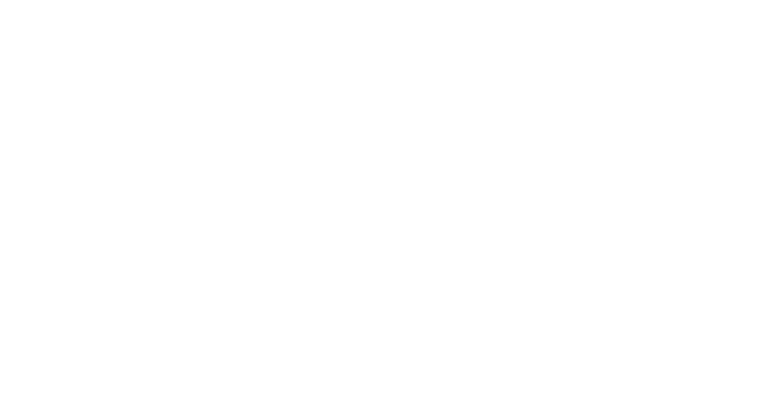
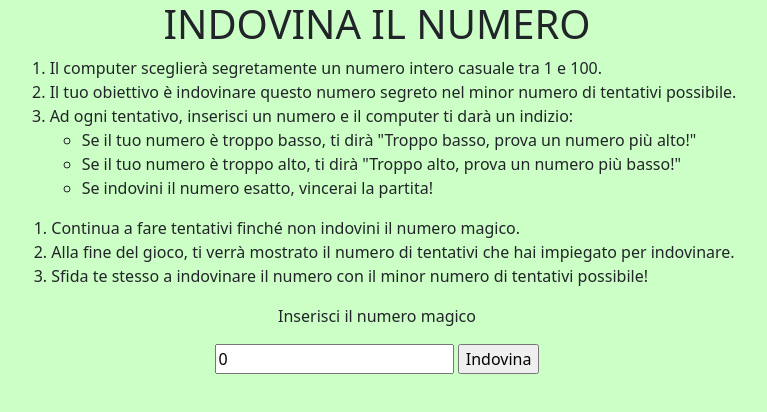
Before and after one commit to Crif14/RandomNumberv3, a plain HTML site: page index.html in a window 1280 px wide. Shown: the whole page, without its empty margins (263-1030 px from the left). Drawn offline with nearby package versions, Linux system fonts and the light colour scheme.

Commit message:
Centrato

```diff
--- a/index.html
+++ b/index.html
@@ -7,10 +7,54 @@
         <link rel="stylesheet" href="static/css/style.css"/>
         <link href="https://cdn.jsdelivr.net/npm/bootstrap@5.3.3/dist/css/bootstrap.min.css" rel="stylesheet" integrity="sha384-QWTKZyjpPEjISv5WaRU9OFeRpok6YctnYmDr5pNlyT2bRjXh0JMhjY6hW+ALEwIH" crossorigin="anonymous">
     </head>
-    <div id="hero">
+    <body class="sfondo">
+        <div class="center">
+            <h1>
+                INDOVINA IL NUMERO
+            </h1>
+            <ol>
+                <li>
+                    Il computer sceglierà segretamente un numero intero casuale tra 1 e 100.
+                </li>
+                <li>
+                    Il tuo obiettivo è indovinare questo numero segreto nel minor numero di tentativi possibile.
+                </li>
+                <li>
+                    Ad ogni tentativo, inserisci un numero e il computer ti darà un indizio:
+                    <ul>
+                        <li>
+                            Se il tuo numero è troppo basso, ti dirà "Troppo basso, prova un numero più alto!"
+                        </li>
+                        <li>
+                            Se il tuo numero è troppo alto, ti dirà "Troppo alto, prova un numero più basso!"
+                        </li>
+                        <li>
+                            Se indovini il numero esatto, vincerai la partita!
+                        </li>
+                    </ul>
+                </li>
+            </ol>
+            <ol>
+                <li>
+                    Continua a fare tentativi finché non indovini il numero magico.
+                </li>
+                <li>
+                    Alla fine del gioco, ti verrà mostrato il numero di tentativi che hai impiegato per indovinare.
+                </li>
+                <li>
+                    Sfida te stesso a indovinare il numero con il minor numero di tentativi possibile!
+                </li>
+            </ol>
+            <p>
+                Inserisci il numero magico
+            </p>
+            <form method="get">
+                <input type="number" id="user_guess" value="0">
+                <input type="button" id="button" value="Indovina">
+            </form>
+            <p id="mess_life">
 
+            </p>
         </div>
-<body>
-
     </body>
 </html>
--- /dev/null
+++ b/static/css/body.css
@@ -0,0 +1,3 @@
+.sfondo{
+    background-color: #CCFFC5;
+}
--- /dev/null
+++ b/static/css/center.css
@@ -0,0 +1,6 @@
+.center{
+    justify-content: center;
+    display: flex;
+    flex-direction: column;
+    align-items: center;
+}
--- a/static/css/style.css
+++ b/static/css/style.css
@@ -1,3 +1,2 @@
-#hero{
-
-}
+@import "center.css";
+@import "body.css"
```
Lines whose indentation alone changed are shown as unchanged.
